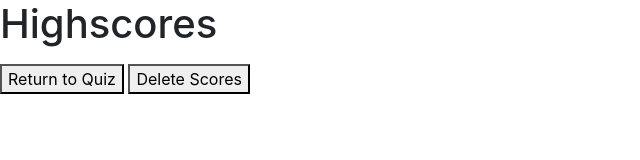
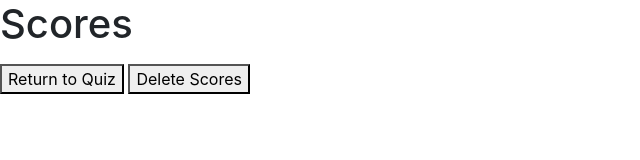
Before and after one commit to johnrip89/Code-Quiz, a plain HTML site: page scores.html in a window 1280 px wide. Shown: the whole page, without its empty margins (0-640 px from the left). Drawn offline with nearby package versions, Linux system fonts and the light colour scheme.

Commit message:
commit again

```diff
--- a/scores.html
+++ b/scores.html
@@ -2,7 +2,7 @@
 <html lang="en">
 
 <head>
-    <title>Highscores</title>
+    <title>Scores</title>
     <!-- Required meta tags -->
     <meta charset="utf-8">
     <meta name="viewport" content="width=device-width, initial-scale=1, shrink-to-fit=no">
@@ -16,7 +16,7 @@
 
 <body>
     <div>
-        <h1>Highscores</h1>
+        <h1>Scores</h1>
         <ol id="scores"></ol>
 
         <a href="index.html"><button>Return to Quiz</button></a>
```
Also changed, not shown: src/js/script.js (line endings or trailing spaces).
